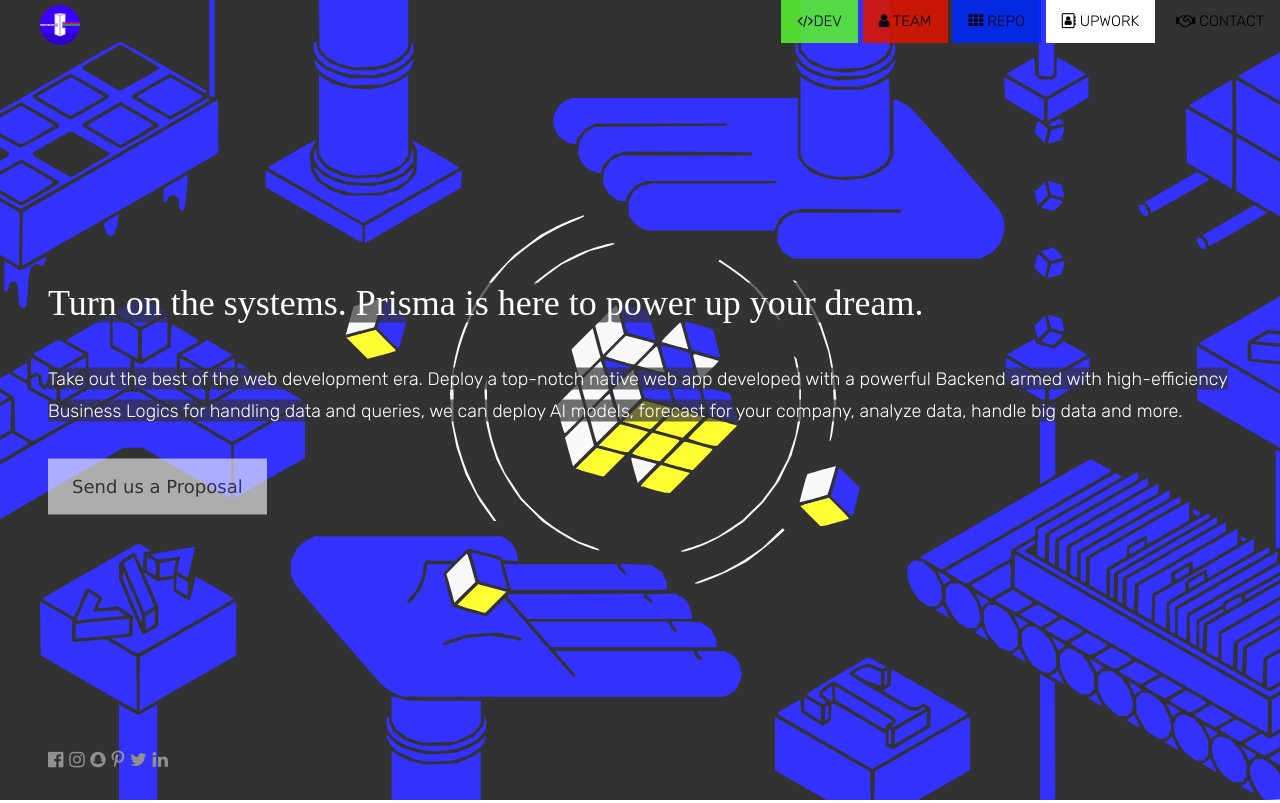
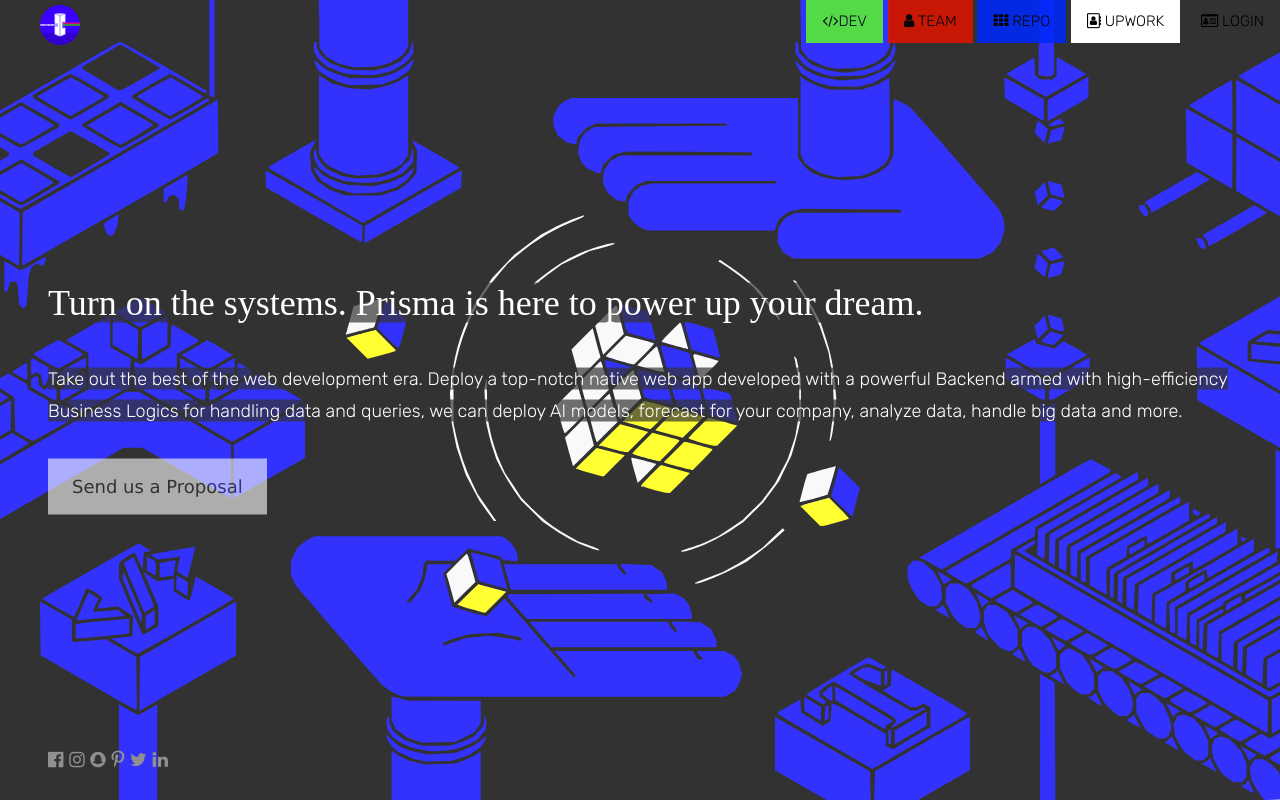
Before and after one commit to prismasys/web-page, a plain HTML site: page index.html in a window 1280 px wide. Shown: the top 803 px of the page. Drawn offline with nearby package versions, Linux system fonts and the light colour scheme; files whose address does not match are found by name; a web font is replaced by a local one.

Commit message:
login added

```diff
--- a/index.html
+++ b/index.html
@@ -199,7 +199,7 @@
       <a id="header-button-2" href="#team" class="w3-bar-item w3-button"><i class="fa fa-user"></i> TEAM</a>
       <a id="header-button-3" href="#ml-title" class="w3-bar-item w3-button"><i class="fa fa-th"></i> REPO</a>
       <a id="header-button-4" href="https://www.upwork.com/freelancers/alexisprisma" class="w3-bar-item w3-button"><i class="fa fa-address-book-o"></i> UPWORK</a>
-      <a id="header-button-5" href="#contact" class="w3-bar-item w3-button"><i class="fa fa-handshake-o"></i> CONTACT</a>
+      <a id="header-button-5" href="https://prismasys.github.io/pterminal/login.html" class="w3-bar-item w3-button"><i class="fa fa-id-card-o"></i> LOGIN</a>
     </div>
     <!-- Hide right-floated links on small screens and replace them with a menu icon -->
 
@@ -216,7 +216,7 @@
   <a href="#ml-title" onclick="w3_close()" class="w3-bar-item w3-button">REPO</a>
   <a href="#work" onclick="w3_close()" class="w3-bar-item w3-button">TEAM</a>
   <a href="https://www.upwork.com/freelancers/alexisprisma" onclick="w3_close()" class="w3-bar-item w3-button">UPWORK</a>
-  <a href="#contact" onclick="w3_close()" class="w3-bar-item w3-button">CONTACT</a>
+  <a href="https://prismasys.github.io/pterminal/login.html" onclick="w3_close()" class="w3-bar-item w3-button">LOGIN</a>
 </nav>
 
 <!-- Header with full-height image -->
```
